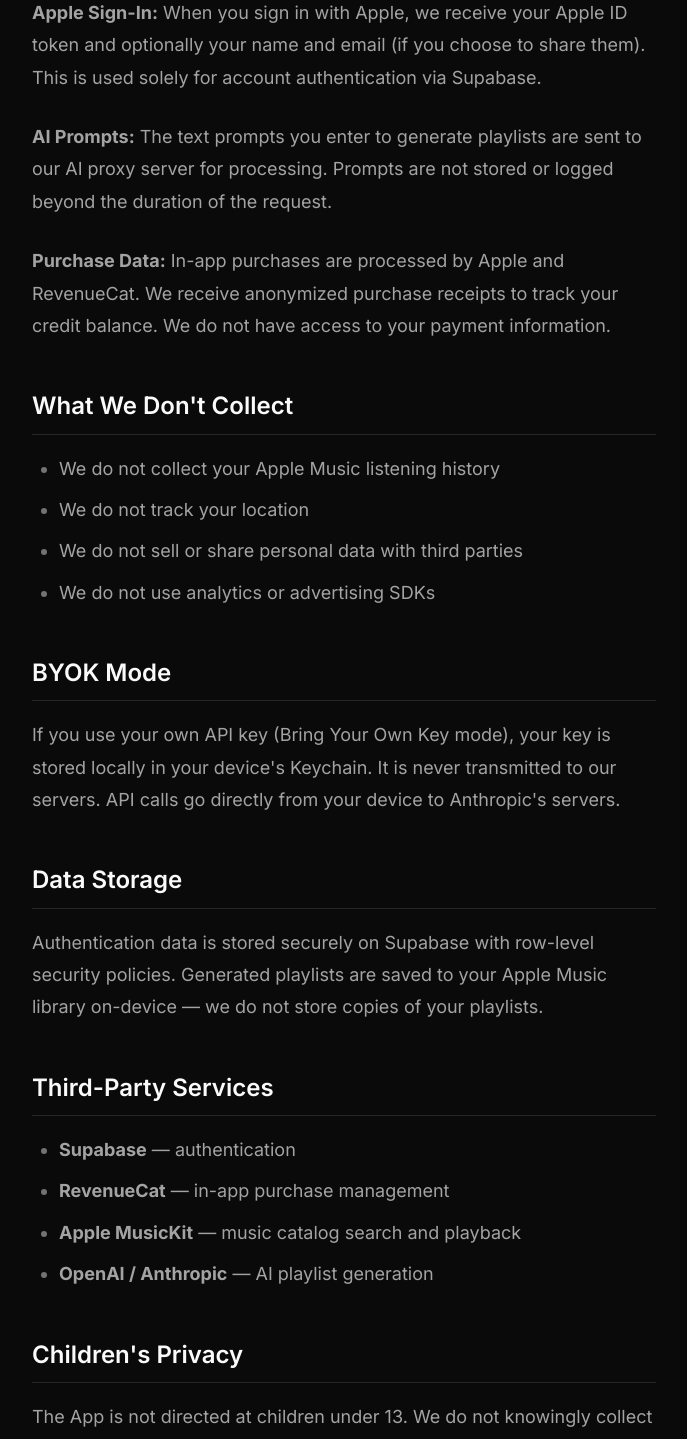
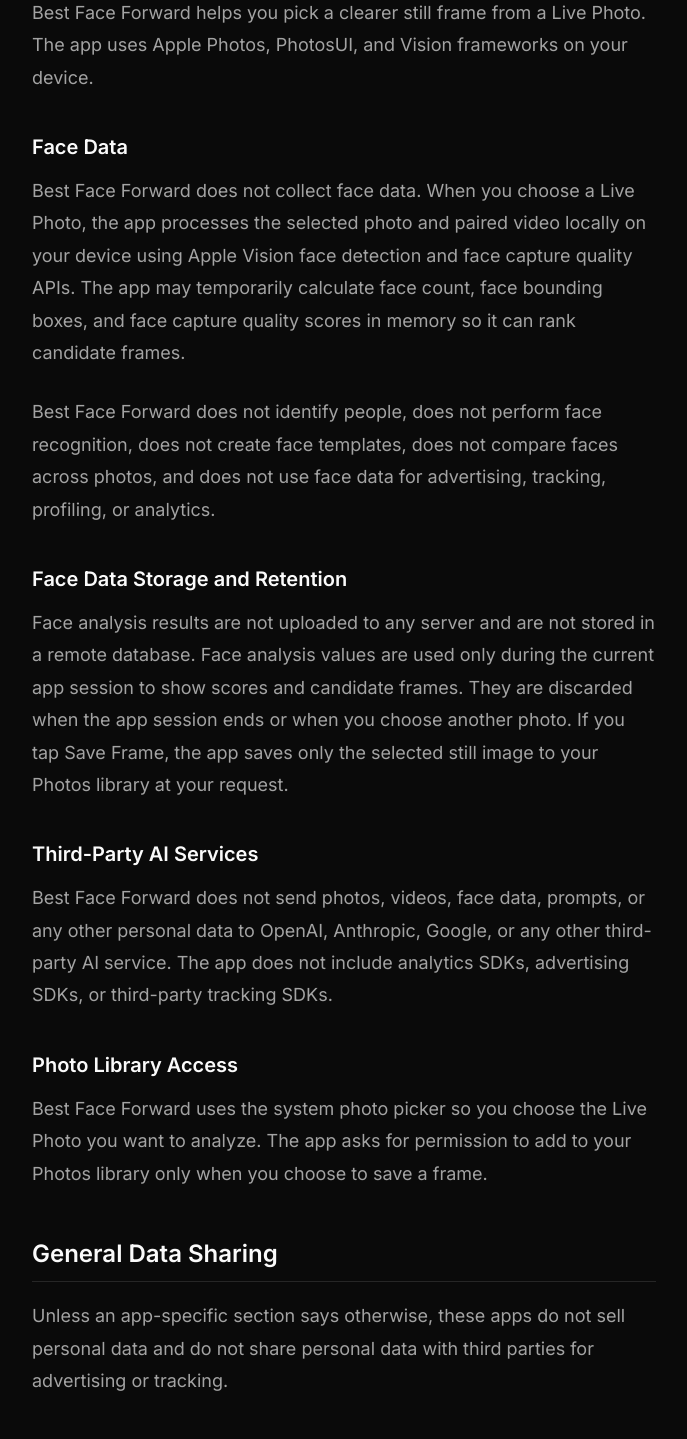
Before and after one commit to anupamchugh/anupamchugh.github.io, a Next.js app: page /privacy in a window 1280 px wide. Shown: the part 420-1859 px from the top of the page, without its empty margins (296-983 px from the left). Built offline with nearby package versions, Linux system fonts and the light colour scheme.

Commit message:
Clarify Best Face Forward privacy policy

```diff
--- a/app/privacy/page.tsx
+++ b/app/privacy/page.tsx
@@ -1,8 +1,8 @@
 import { Metadata } from 'next';
 
 export const metadata: Metadata = {
-  title: 'Privacy Policy — Playlist Hunter',
-  description: 'Privacy policy for the Playlist Hunter iOS app.',
+  title: 'Privacy Policy — Anupam Chugh Apps',
+  description: 'Privacy policy for apps built by Anupam Chugh.',
 };
 
 export default function PrivacyPage() {
@@ -10,62 +10,68 @@
     <div className="mx-auto max-w-2xl px-4 pb-16 pt-32 sm:px-6">
       <div className="prose">
         <h1>Privacy Policy</h1>
-        <p className="text-sm opacity-60">Last updated: February 12, 2026</p>
+        <p className="text-sm opacity-60">Last updated: May 6, 2026</p>
         <p>
-          This privacy policy describes how Playlist Hunter ("the App") handles your information.
+          This privacy policy describes how apps built by Anupam Chugh handle your
+          information. Some apps have app-specific sections below.
         </p>
 
-        <h2>What We Collect</h2>
+        <h2>Best Face Forward</h2>
         <p>
-          <strong>Apple Sign-In:</strong> When you sign in with Apple, we receive your Apple ID token
-          and optionally your name and email (if you choose to share them). This is used solely for
-          account authentication via Supabase.
+          Best Face Forward helps you pick a clearer still frame from a Live Photo.
+          The app uses Apple Photos, PhotosUI, and Vision frameworks on your device.
+        </p>
+
+        <h3>Face Data</h3>
+        <p>
+          Best Face Forward does not collect face data. When you choose a Live Photo,
+          the app processes the selected photo and paired video locally on your device
+          using Apple Vision face detection and face capture quality APIs. The app may
+          temporarily calculate face count, face bounding boxes, and face capture
+          quality scores in memory so it can rank candidate frames.
         </p>
         <p>
-          <strong>AI Prompts:</strong> The text prompts you enter to generate playlists are sent to
-          our AI proxy server for processing. Prompts are not stored or logged beyond the duration
-          of the request.
-        </p>
-        <p>
-          <strong>Purchase Data:</strong> In-app purchases are processed by Apple and RevenueCat.
-          We receive anonymized purchase receipts to track your credit balance. We do not have
-          access to your payment information.
+          Best Face Forward does not identify people, does not perform face
+          recognition, does not create face templates, does not compare faces across
+          photos, and does not use face data for advertising, tracking, profiling, or
+          analytics.
         </p>
 
-        <h2>What We Don't Collect</h2>
-        <ul>
-          <li>We do not collect your Apple Music listening history</li>
-          <li>We do not track your location</li>
-          <li>We do not sell or share personal data with third parties</li>
-          <li>We do not use analytics or advertising SDKs</li>
-        </ul>
-
-        <h2>BYOK Mode</h2>
+        <h3>Face Data Storage and Retention</h3>
         <p>
-          If you use your own API key (Bring Your Own Key mode), your key is stored locally in
-          your device's Keychain. It is never transmitted to our servers. API calls go directly
-          from your device to Anthropic's servers.
+          Face analysis results are not uploaded to any server and are not stored in a
+          remote database. Face analysis values are used only during the current app
+          session to show scores and candidate frames. They are discarded when the app
+          session ends or when you choose another photo. If you tap Save Frame, the app
+          saves only the selected still image to your Photos library at your request.
         </p>
 
-        <h2>Data Storage</h2>
+        <h3>Third-Party AI Services</h3>
         <p>
-          Authentication data is stored securely on Supabase with row-level security policies.
-          Generated playlists are saved to your Apple Music library on-device — we do not store
-          copies of your playlists.
+          Best Face Forward does not send photos, videos, face data, prompts, or any
+          other personal data to OpenAI, Anthropic, Google, or any other third-party AI
+          service. The app does not include analytics SDKs, advertising SDKs, or
+          third-party tracking SDKs.
         </p>
 
-        <h2>Third-Party Services</h2>
-        <ul>
-          <li><strong>Supabase</strong> — authentication</li>
-          <li><strong>RevenueCat</strong> — in-app purchase management</li>
-          <li><strong>Apple MusicKit</strong> — music catalog search and playback</li>
-          <li><strong>OpenAI / Anthropic</strong> — AI playlist generation</li>
-        </ul>
+        <h3>Photo Library Access</h3>
+        <p>
+          Best Face Forward uses the system photo picker so you choose the Live Photo
+          you want to analyze. The app asks for permission to add to your Photos library
+          only when you choose to save a frame.
+        </p>
+
+        <h2>General Data Sharing</h2>
+        <p>
+          Unless an app-specific section says otherwise, these apps do not sell personal
+          data and do not share personal data with third parties for advertising or
+          tracking.
+        </p>
 
         <h2>Children's Privacy</h2>
         <p>
-          The App is not directed at children under 13. We do not knowingly collect information
-          from children under 13.
+          These apps are not directed at children under 13. We do not knowingly collect
+          information from children under 13.
         </p>
 
         <h2>Contact</h2>
--- a/privacy.html
+++ b/privacy.html
@@ -3,33 +3,43 @@
 <head>
     <meta charset="UTF-8">
     <meta name="viewport" content="width=device-width, initial-scale=1.0">
-    <title>Find Common Ground - Privacy Policy</title>
+    <title>Privacy Policy - Anupam Chugh Apps</title>
     <style>
-        body { font-family: -apple-system, BlinkMacSystemFont, 'Segoe UI', sans-serif; max-width: 700px; margin: 0 auto; padding: 2rem; line-height: 1.6; color: #333; background: #fafafa; }
-        h1 { color: #1a1a1a; border-bottom: 2px solid #a855f7; padding-bottom: 0.5rem; }
-        h2 { color: #444; margin-top: 2rem; }
-        .date { color: #888; font-size: 0.9rem; }
+        body { font-family: -apple-system, BlinkMacSystemFont, 'Segoe UI', sans-serif; max-width: 760px; margin: 0 auto; padding: 2rem; line-height: 1.6; color: #333; background: #fafafa; }
+        h1 { color: #1a1a1a; border-bottom: 2px solid #22c55e; padding-bottom: 0.5rem; }
+        h2 { color: #333; margin-top: 2rem; }
+        h3 { color: #444; margin-top: 1.25rem; }
+        .date { color: #777; font-size: 0.9rem; }
     </style>
 </head>
 <body>
     <h1>Privacy Policy</h1>
-    <p class="date">Last updated: February 12, 2026</p>
-    <p><strong>Find Common Ground</strong> is built by Anupam Chugh as a free app. This page informs you of our policies regarding your data.</p>
-    <h2>Data Collection</h2>
-    <p>Find Common Ground does <strong>not collect, store, or transmit any personal data</strong> to external servers. All your data stays on your device using Apple SwiftData.</p>
-    <h2>Location Data</h2>
-    <p>The App uses your location to show nearby places, detect visits (optional), and send local notifications near saved places (optional). Location data is processed entirely on-device and never sent to any server.</p>
-    <h2>Third-Party Services</h2>
-    <p>The App uses Apple MapKit for maps. When you paste a Google Maps URL, the App fetches place data from a lightweight proxy API. Only the URL is sent; no personal information is included.</p>
-    <h2>Data Sharing</h2>
-    <p>Find Common Ground does not share your data with any third parties. Match comparisons happen locally on-device.</p>
-    <h2>Analytics</h2>
-    <p>The App does not include any analytics SDKs or tracking.</p>
-    <h2>Children</h2>
-    <p>The App does not knowingly collect data from children under 13.</p>
-    <h2>Changes</h2>
-    <p>We may update this policy. Changes will be posted on this page.</p>
+    <p class="date">Last updated: May 6, 2026</p>
+    <p>This privacy policy describes how apps built by Anupam Chugh handle your information. Some apps have app-specific sections below.</p>
+
+    <h2>Best Face Forward</h2>
+    <p>Best Face Forward helps you pick a clearer still frame from a Live Photo. The app uses Apple Photos, PhotosUI, and Vision frameworks on your device.</p>
+
+    <h3>Face Data</h3>
+    <p>Best Face Forward does not collect face data. When you choose a Live Photo, the app processes the selected photo and paired video locally on your device using Apple Vision face detection and face capture quality APIs. The app may temporarily calculate face count, face bounding boxes, and face capture quality scores in memory so it can rank candidate frames.</p>
+    <p>Best Face Forward does not identify people, does not perform face recognition, does not create face templates, does not compare faces across photos, and does not use face data for advertising, tracking, profiling, or analytics.</p>
+
+    <h3>Face Data Storage and Retention</h3>
+    <p>Face analysis results are not uploaded to any server and are not stored in a remote database. Face analysis values are used only during the current app session to show scores and candidate frames. They are discarded when the app session ends or when you choose another photo. If you tap Save Frame, the app saves only the selected still image to your Photos library at your request.</p>
+
+    <h3>Third-Party AI Services</h3>
+    <p>Best Face Forward does not send photos, videos, face data, prompts, or any other personal data to OpenAI, Anthropic, Google, or any other third-party AI service. The app does not include analytics SDKs, advertising SDKs, or third-party tracking SDKs.</p>
+
+    <h3>Photo Library Access</h3>
+    <p>Best Face Forward uses the system photo picker so you choose the Live Photo you want to analyze. The app asks for permission to add to your Photos library only when you choose to save a frame.</p>
+
+    <h2>General Data Sharing</h2>
+    <p>Unless an app-specific section says otherwise, these apps do not sell personal data and do not share personal data with third parties for advertising or tracking.</p>
+
+    <h2>Children's Privacy</h2>
+    <p>These apps are not directed at children under 13. We do not knowingly collect information from children under 13.</p>
+
     <h2>Contact</h2>
-    <p>Questions? Visit <a href="https://anupamchugh.github.io">anupamchugh.github.io</a>.</p>
+    <p>Questions about this policy? Email <a href="mailto:anupam.chugh@gmail.com">anupam.chugh@gmail.com</a>.</p>
 </body>
 </html>
```
